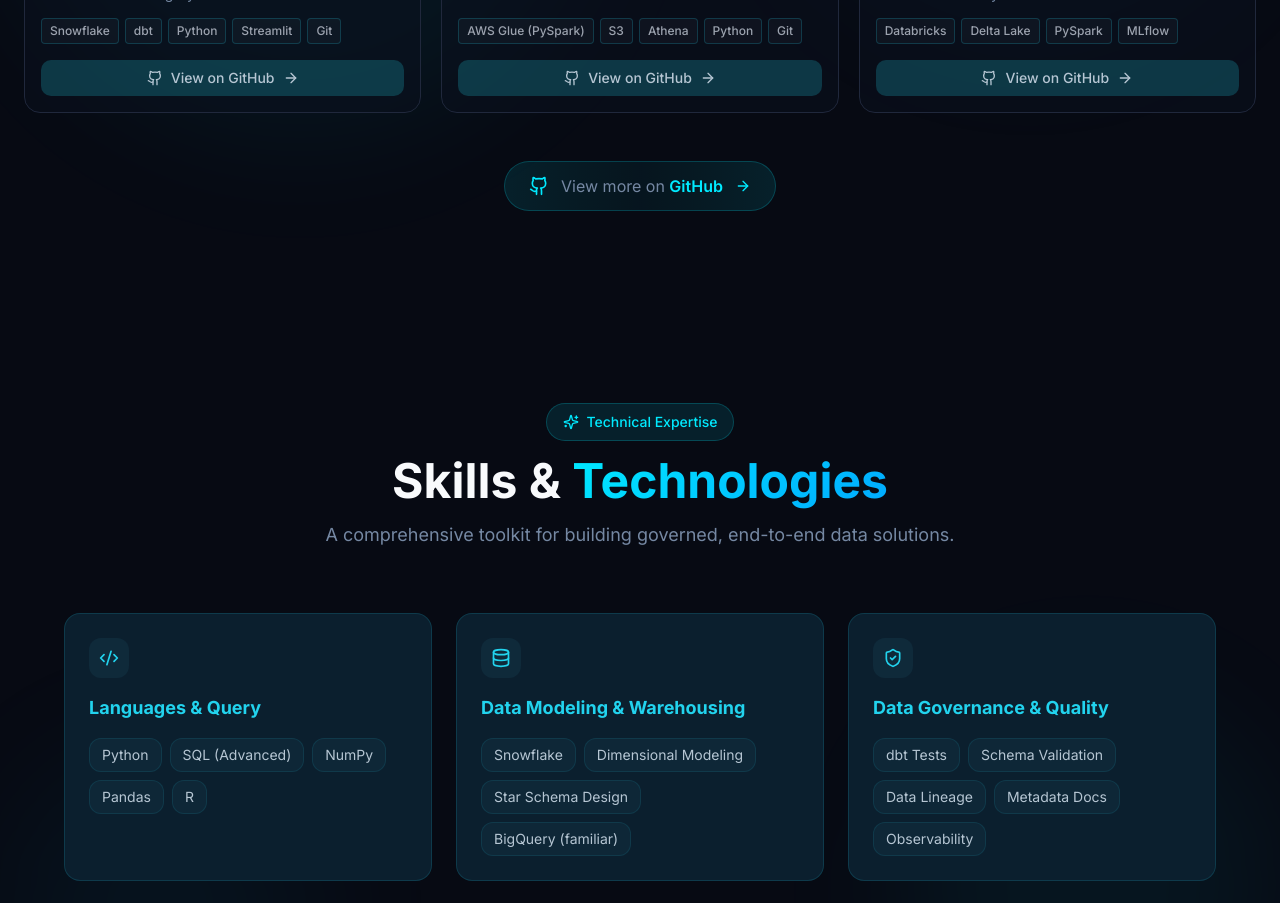
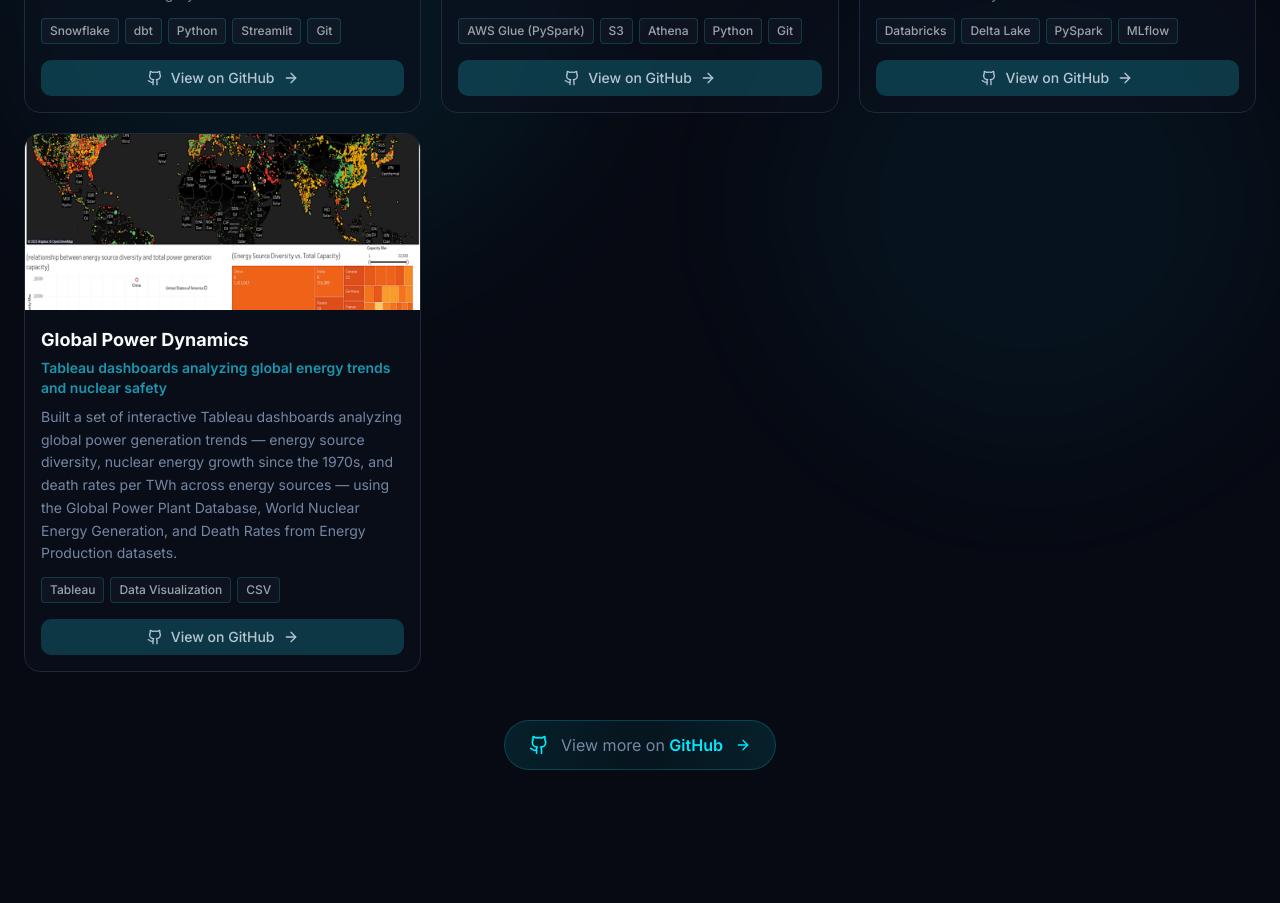
Before and after one commit to sushmitha-lab/SushmithaKatherine-portfolio, a React (Vite) app: page / in a window 1280 px wide. Shown: the part 3120-4023 px from the top of the page. Built offline with nearby package versions, Linux system fonts and the light colour scheme.

Commit message:
Use real dashboard screenshot for Global Power Dynamics project

```diff
--- a/src/components/ProjectsSection.tsx
+++ b/src/components/ProjectsSection.tsx
@@ -26,6 +26,14 @@
     description: 'Built a Databricks medallion architecture pipeline ingesting 100K+ e-commerce orders across 9 Delta Lake tables, validating and normalizing order, payment, and inventory-adjacent data with schema checks at each layer.',
     technologies: ['Databricks', 'Delta Lake', 'PySpark', 'MLflow'],
     link: 'https://github.com/sushmitha-lab/Olist-ecommerce-intelligence-databricks',
+  },
+  {
+    title: 'Global Power Dynamics',
+    subtitle: 'Tableau dashboards analyzing global energy trends and nuclear safety',
+    image: '/projects/global-power-dashboard.png',
+    description: 'Built a set of interactive Tableau dashboards analyzing global power generation trends — energy source diversity, nuclear energy growth since the 1970s, and death rates per TWh across energy sources — using the Global Power Plant Database, World Nuclear Energy Generation, and Death Rates from Energy Production datasets.',
+    technologies: ['Tableau', 'Data Visualization', 'CSV'],
+    link: 'https://github.com/sushmitha-lab/Global-power-dynamics-tableau',
   },
 ];
 
```
Also changed, not shown: public/projects/global-power-dashboard.png (added).
